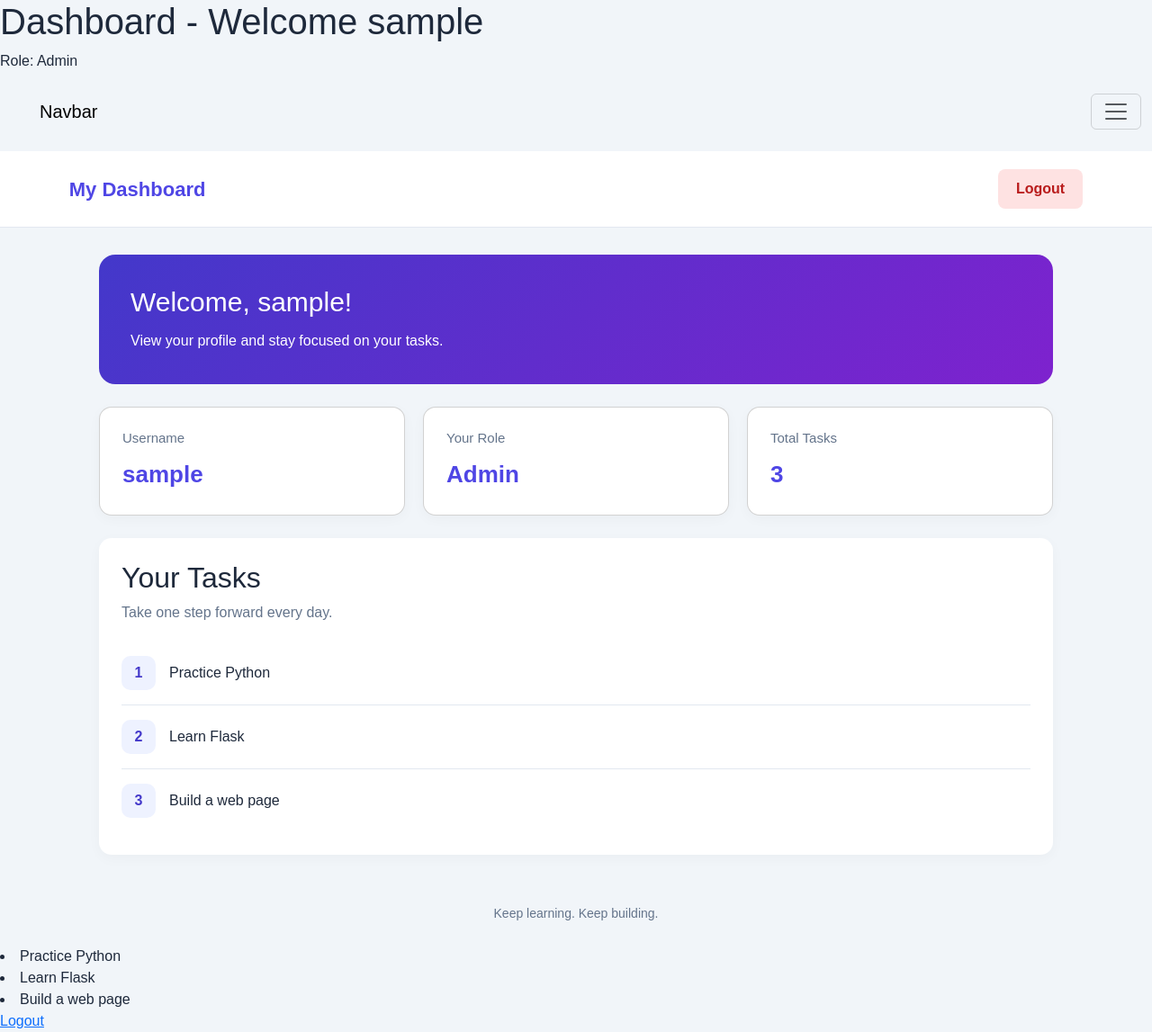
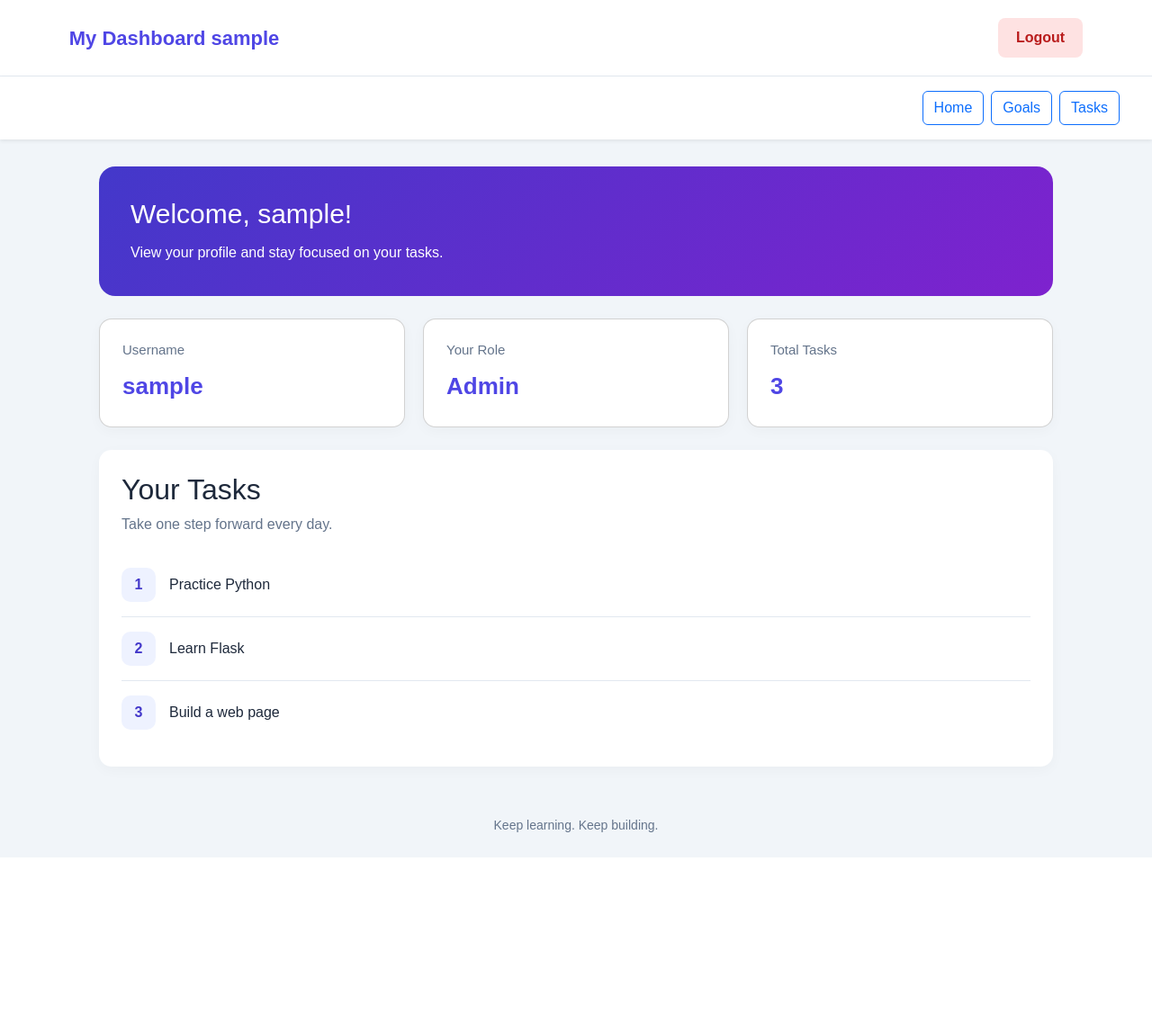
Before and after one commit to codelift-projects/personal-assistant, a Flask app: page /dashboard in a window 1280 px wide. Shown: the whole page at 90% size. After the commit the page ends 953 px from the top, so only its background shows below. Run offline with Flask 3, Linux system fonts and the light colour scheme; the visitor is signed in with stand-in values (Sample User, id 1); some libraries are stand-ins or nearby versions.

Commit message:
changes 6

```diff
--- a/templates/dashboard.html
+++ b/templates/dashboard.html
@@ -186,81 +186,46 @@
                 padding: 16px 20px;
             }
         }
-        <div>
-            <input id="age" type="text" value={{user.age}} style="display: none;">
-            <section class="card m-5 bg-info" style="max-width: 320px">
-            <canvas id="myChart2"></canvas>
-            <div class="card-body">
-                <h4 class="card-title">Graph</h4>
-                <p class="card-text">Pie Chart</p>
-                <a href="#" class="btn btn-primary theme-primary">Go somewhere</a>
-            </div>
-            </section>
 
-            </div>
-
-            </div>
-            const ctx2 = document.getElementById('myChart2');
-            const sal1 =  document.getElementById('age');
-            new Chart(ctx2, {
-                type: 'doughnut',
-                data: {
-                labels: ['Red', 'Blue', 'Yellow'],
-                datasets: [{
-                    label: '# of Votes',
-                    data: [sal1, 19, 30],
-                    borderWidth: 1,
-                    backgroundColor: ['red','orange', 'black'],
-                borderColor: ['white','pink', 'green'],
-                }]
-    }
-  });
     </style>
 </head>
 
 <body>
-    <h1>Dashboard - Welcome {{ user.name }}</h1>
-    <p>Role: {{ user.role }}</p>
-    <ul>
 
-    <nav class="navbar sm:navbar-expand bg-1 fg-2">
-  <div class="container-fluid">
-    <a class="navbar-brand" href="#">Navbar</a>
-    <button class="btn-icon navbar-toggler" type="button" data-bs-toggle="drawer" data-bs-target="#navbarNav" aria-controls="navbarNav" aria-expanded="false" aria-label="Toggle navigation">
-      <span class="navbar-toggler-icon" aria-hidden="true"></span>
-    </button>
-    <dialog class="drawer drawer-end" tabindex="-1" id="navbarNav" aria-labelledby="navbarNavLabel">
-      <div class="drawer-header">
-        <h5 class="drawer-title" id="navbarNavLabel">Menu</h5>
-        <button type="button" class="btn-close" data-bs-dismiss="drawer" aria-label="Close"></button>
-      </div>
-      <div class="drawer-body">
-        <ul class="navbar-nav">
-          <li class="nav-item">
-            <div>
-            <a class="nav-link active" aria-current="page" href="#" onclick=href="{{ url_for('home') }}" >Home</a>
-          </li>
-          <li class="nav-item">
-          </div>
-          <div>
-            <a class="nav-link" href="#" onclick=href="{{ url_for('goal') }}">Goals</a>
-          </li>
-          <li class="nav-item">
-          </div>
-            <a class="nav-link" href="#" onclick=href="{{url_for('task')}}">Daily_Tasks</a>
-          </li>
-          <li class="nav-item">
-            <a class="nav-link disabled" aria-disabled="true">Disabled</a>
-          </li>
-        </ul>
-      </div>
-    </dialog>
-  </div>
-</nav>
-    <header>
-        <span class="logo">My Dashboard</span>
+   <header>
+        <span class="logo">My Dashboard {{user.name}}</span>
         <a href="{{ url_for('logout') }}" class="logout">Logout</a>
     </header>
+<!-- Navigation Bar -->
+
+<nav class="navbar navbar-expand-lg bg-white shadow-sm px-4 py-3">
+
+    <div class="container-fluid">
+
+        <div class="ms-auto d-flex flex-row align-items-center gap-2">
+
+            <a href="{{ url_for('dashboard') }}"
+               class="btn btn-outline-primary">
+                Home
+            </a>
+
+            <a href="{{ url_for('goal') }}"
+               class="btn btn-outline-primary">
+                Goals
+            </a>
+
+            <a href="/task"class="btn btn-outline-primary"> Tasks </a>
+        </div>
+
+    </div>
+
+</nav>
+
+
+<!-- Bootstrap JS -->
+<script src="https://cdn.jsdelivr.net/npm/bootstrap@5.3.3/dist/js/bootstrap.bundle.min.js"></script>
+
+
 
     <main>
         <section class="welcome">
@@ -304,10 +269,6 @@
 
     <footer>Keep learning. Keep building.</footer>
 </body>
-</html>{% for task in user.tasks %}
-            <li>{{ task }}</li>
-        {% endfor %}
-    </ul>
-    <a href="{{ url_for('logout') }}">Logout</a>
+
 </body>
 </html>
```
Also changed, not shown: templates/Daily Task.html (+37 -0 lines), templates/goal.html (+38 -0 lines).
